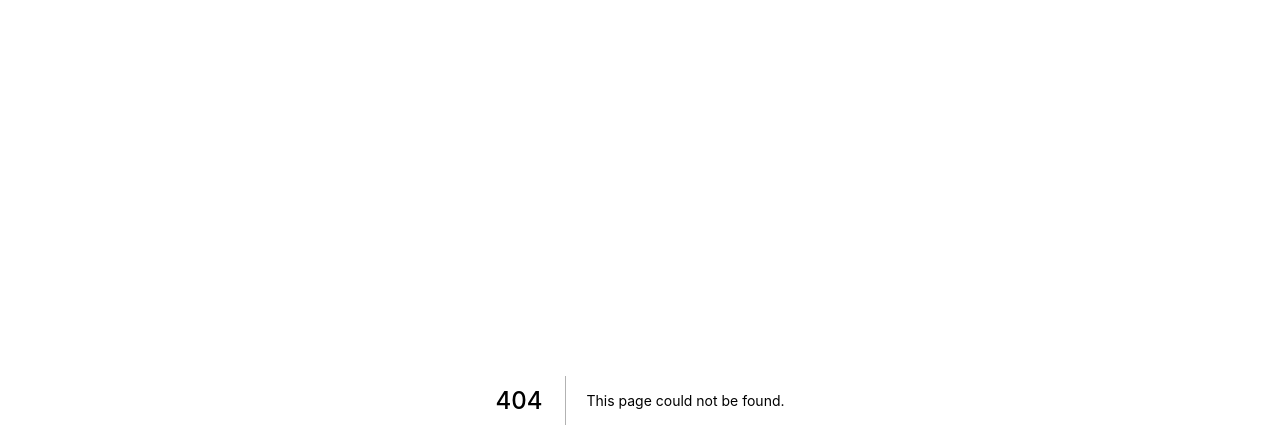
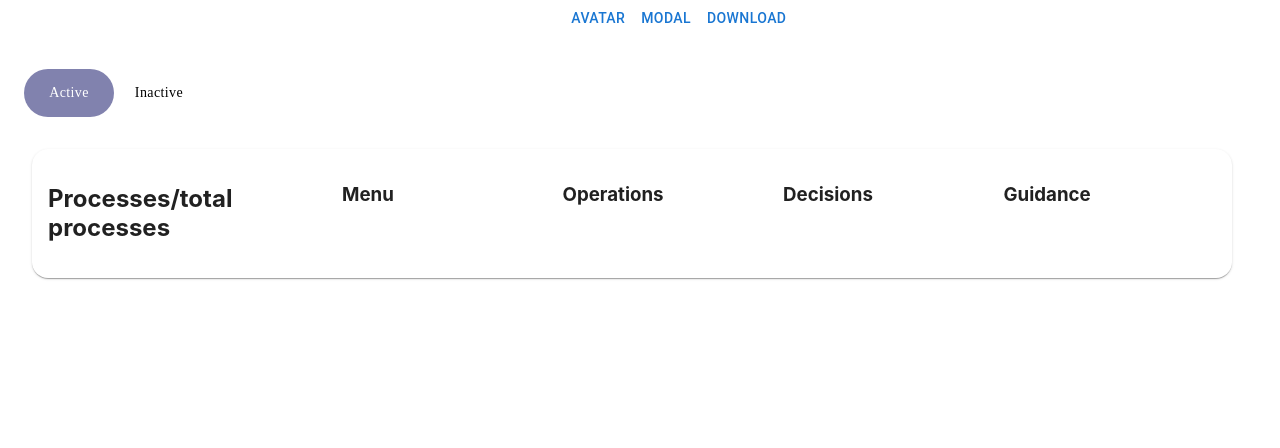
Before and after one commit to OleksiiPro1/next-js-all, a Next.js app: page /hide-show-elements in a window 1280 px wide. Before the commit this address had no page. Shown: the top 448 px of the page. Built offline with nearby package versions, Linux system fonts and the light colour scheme.

Commit message:
HideShow

```diff
--- a/package.json
+++ b/package.json
@@ -20,6 +20,7 @@
     "final-form": "^4.20.7",
     "mui-tel-input": "^2.0.4",
     "next": "12.3.1",
+    "primereact": "^8.7.1",
     "react": "18.2.0",
     "react-dom": "18.2.0",
     "react-final-form": "^6.5.9",
--- a/pages/_app.js
+++ b/pages/_app.js
@@ -1,7 +1,12 @@
-import '../styles/globals.css'
+import '../styles/globals.css';
+import Layout from './layout/Layout';
 
 function MyApp({ Component, pageProps }) {
-  return <Component {...pageProps} />
+  return (
+    <Layout>
+      <Component {...pageProps} />
+    </Layout>
+  );
 }
 
-export default MyApp
+export default MyApp;
--- /dev/null
+++ b/pages/hide-show-elements.js
@@ -0,0 +1,141 @@
+import styled from '@emotion/styled';
+import {
+  Chip,
+  Container,
+  Paper,
+  Tab,
+  Table,
+  TableBody,
+  TableCell,
+  TableContainer,
+  TableHead,
+  TableRow,
+  Tabs,
+} from '@mui/material';
+import Box from '@mui/material/Box';
+import Grid from '@mui/material/Grid';
+import Typography from '@mui/material/Typography';
+import { useRouter } from 'next/router';
+import React from 'react';
+
+const StyledTabs = styled((props) => (
+  <Tabs
+    {...props}
+    TabIndicatorProps={{ children: <span className="MuiTabs-indicatorSpan" /> }}
+  />
+))({
+  '& .MuiTabs-indicator': {
+    display: 'flex',
+    justifyContent: 'center',
+    backgroundColor: '#8182AE',
+    height: '100%',
+    zIndex: -10,
+    borderRadius: '30px',
+  },
+  '& .MuiTabs-indicatorSpan': {
+    maxWidth: 40,
+    width: '100%',
+    backgroundColor: '#8182AE',
+  },
+});
+
+const StyledTab = styled((props) => <Tab disableRipple {...props} />)(
+  ({ theme }) => ({
+    textTransform: 'none',
+    fontFamily: 'Cairo',
+
+    color: '#000',
+    '&.Mui-selected': {
+      color: '#fff',
+      bgColor: 'primary.main',
+    },
+    '&.Mui-focusVisible': {
+      backgroundColor: 'rgba(100, 95, 228, 0.32)',
+    },
+  }),
+);
+
+const HideShow = (props) => {
+  const [value, setValue] = React.useState(0);
+
+  const handleChange = (event, newValue) => {
+    setValue(newValue);
+  };
+
+  const router = useRouter();
+
+  const handleRerout = (e) => {
+    router.push('/learning/quizzes/add');
+  };
+
+  return (
+    <>
+      <Container maxWidth={'xl'} sx={{ mt: 4, position: 'relative', mb: 4 }}>
+        <Box>
+          <StyledTabs
+            value={value}
+            onChange={handleChange}
+            aria-label="styled tabs example"
+          >
+            <StyledTab label="Active" />
+
+            <StyledTab label="Inactive" />
+          </StyledTabs>
+        </Box>
+      </Container>
+      {/* <QuizzesLayout /> */}
+      <Paper sx={{ p: 2, borderRadius: 4, ml: 4, mr: 6 }} hidden={value !== 0}>
+        <Grid container spacing={1}>
+          <Grid item xs={3} sx={{ mt: 0 }}>
+            <h2>Processes/total processes</h2>
+          </Grid>
+          <Grid item xs={2.25}>
+            <h3>Menu</h3>
+          </Grid>
+          <Grid item xs={2.25}>
+            <h3>Operations </h3>
+          </Grid>
+          <Grid item xs={2.25}>
+            <h3>Decisions</h3>
+          </Grid>
+          <Grid item xs={2.25}>
+            <h3>Guidance</h3>
+          </Grid>
+        </Grid>
+      </Paper>
+
+      <Box
+        sx={{
+          p: 4,
+        }}
+      >
+        <TableContainer hidden={value === 0}>
+          <Table>
+            <TableHead>
+              <TableRow>
+                <TableCell />
+
+                <TableCell align={'center'}># of questions1</TableCell>
+
+                <TableCell align={'center'}>Schedule</TableCell>
+
+                <TableCell align={'center'}>Role</TableCell>
+              </TableRow>
+            </TableHead>
+
+            <TableBody>
+              <TableCell />
+              <TableCell align={'center'}># of questions777</TableCell>
+
+              <TableCell align={'center'}>Schedule777</TableCell>
+
+              <TableCell align={'center'}>Role777</TableCell>
+            </TableBody>
+          </Table>
+        </TableContainer>
+      </Box>
+    </>
+  );
+};
+
+export default HideShow;
--- /dev/null
+++ b/pages/layout/Layout.js
@@ -0,0 +1,22 @@
+import { Box, Button, MenuItem, Typography } from '@mui/material';
+import Link from '@mui/material/Link';
+import React from 'react';
+
+export default function Layout(props) {
+  return (
+    <>
+      <Box sx={{ flexGrow: 1, display: { xs: 'none', md: 'flex' }, ml: '44%' }}>
+        <Link href="/avatar">
+          <Button>Avatar</Button>
+        </Link>
+        <Link href="/modal">
+          <Button>Modal</Button>
+        </Link>
+        <Link href="/download">
+          <Button>Download</Button>
+        </Link>
+      </Box>
+      {props.children}
+    </>
+  );
+}
```
Also changed, not shown: pages/index.js (+16 -0 lines), 2 other files (tests, documents, lock files or other folders).
